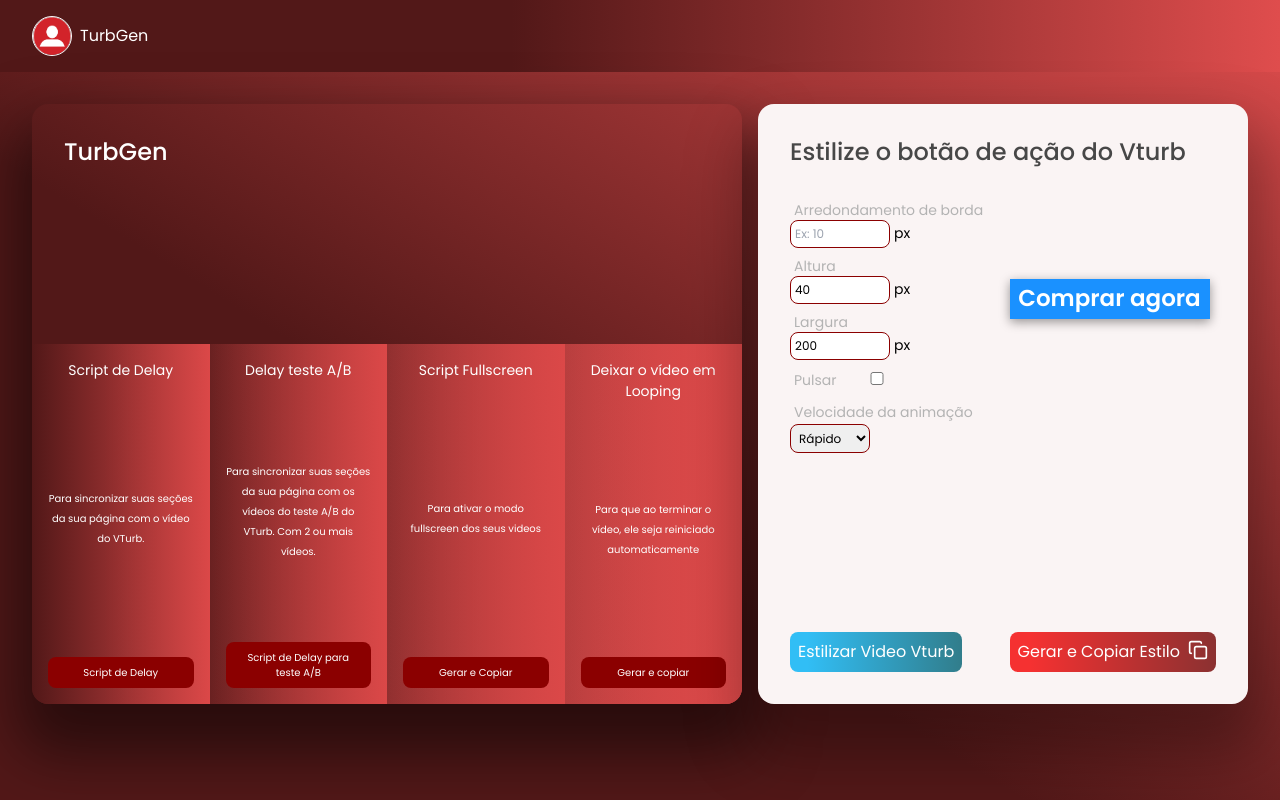
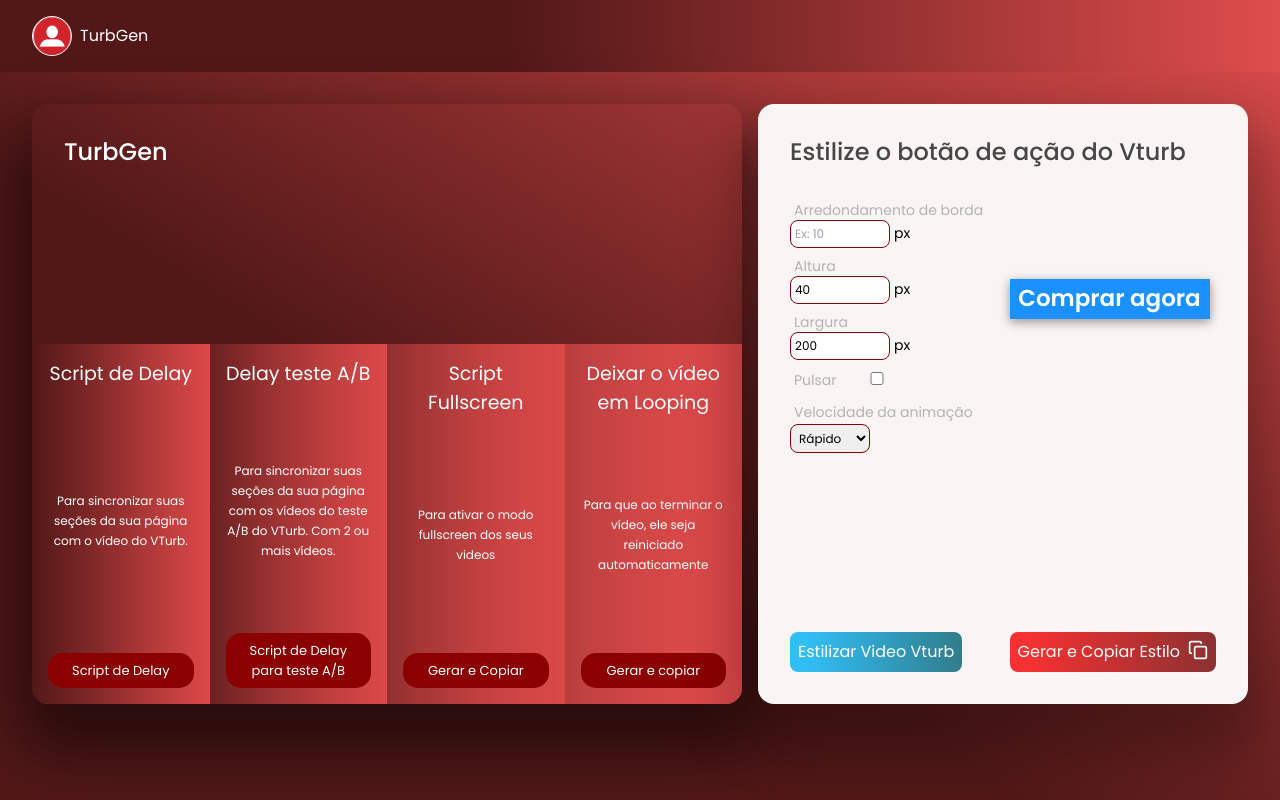
Before and after one commit to mateus-gomes-barros/turbgen, a Next.js app: page /dashboard in a window 1280 px wide. Built offline with nearby package versions, Linux system fonts and the light colour scheme.

Commit message:
fix:includeTutorialVideo

```diff
--- a/src/app/dashboard/scripts/delay/page.tsx
+++ b/src/app/dashboard/scripts/delay/page.tsx
@@ -72,7 +72,9 @@
   return (
     <div className="flex w-full h-[80vh] gap-4  px-8 py-8">
       <section className="flex-1 flex flex-col">
-        <h1 className="text-white font-medium text-2xl">Script de Delay</h1>
+        <div className="flex gap-4 items-center">
+          <h1 className="text-white font-medium text-2xl">Script de Delay</h1>
+        </div>
         <div className="flex flex-col gap-4 mt-16">
           <div className="flex flex-1 gap-4">
             <MiniCard>
@@ -140,6 +142,18 @@
               Cole o código em sua página de vendas. Caso não saiba como, temos
               o tutorial abaixo:
             </p>
+
+            <div style={{ padding: "56.25% 0 0 0",position:"relative" }}>
+              <iframe
+                frameBorder="0"
+                allowFullScreen
+                src="https://scripts.converteai.net/731b1a17-a0f6-4521-b6f8-c62453dc0b90/players/653d0c1267a28d00081934df/embed.html"
+                id="ifr_653d0c1267a28d00081934df"
+                style={{position:"absolute",top:"0",left:"0",width:"100%",height:"100%"}}
+                referrerPolicy="origin"
+              ></iframe>
+            </div>
+
             <a
               target="_blank"
               className="bg-[#ec4141] mt-auto rounded-full hover:brightness-125 transition-all text-sm p-2 text-white text-center"
--- a/src/app/dashboard/scripts/delayab/page.tsx
+++ b/src/app/dashboard/scripts/delayab/page.tsx
@@ -2,7 +2,7 @@
 
 import MiniCard from "@/components/ui/mini_card";
 import { config, configVideoProps, useScripts } from "@/contexts/ScriptContext";
-import { ChevronLeftSquare, ChevronRightSquare } from "lucide-react";
+import { ChevronLeftSquare, ChevronRightSquare, Info } from "lucide-react";
 import { setConfig } from "next/config";
 import { useEffect, useState } from "react";
 import CardAB from "../../[components]/card_ab";
@@ -232,9 +232,11 @@
   return (
     <div className="flex w-full h-full gap-4  px-8 py-8">
       <section className="flex-1 flex flex-col">
-        <h1 className="text-white font-medium text-2xl">
-          Script de Delay Teste A/B
-        </h1>
+      <div className='flex gap-4 items-center'>
+          <h1 className="text-white font-medium text-2xl">Script de Delay A/B</h1>
+          <Info color={"yellow"}/>
+
+        </div>
         <div className="flex flex-col gap-4 mt-16">
           <div className="grid grid-flow-col grid-rows-2 gap-4">
             <MiniCard>
--- a/src/components/ui/card.tsx
+++ b/src/components/ui/card.tsx
@@ -16,13 +16,13 @@
 }: Props) {
   return (
     <div className="flex flex-1 flex-col justify-between bg-gradient-to-l from-[#db4848] h-[100%] px-4 py-4">
-      <h4 className="text-white text-[14px] text-center">{title}</h4>
-      <p className="text-sm text-center text-white max-2xl:text-[10px]">
+      <h4 className="text-white text-[19px] text-center">{title}</h4>
+      <p className="text-sm text-center text-white max-2xl:text-[12px]">
         {description}
       </p>
       {url && (
         <Link
-          className="bg-[darkRed] text-white text-[10px] px-4 py-2 rounded-[8px] hover:brightness-125 transition text-center"
+          className="bg-[darkRed] text-white text-[13px] px-4 py-2 rounded-[15px] hover:brightness-125 transition text-center"
           href={url}
         >
           {titleButton}
@@ -30,7 +30,7 @@
       )}
       {action && (
         <button
-          className="bg-[darkRed] text-white text-[10px] px-4 py-2 rounded-[8px] hover:brightness-125 transition"
+          className="bg-[darkRed] text-white text-[13px] px-4 py-2 rounded-[15px] hover:brightness-125 transition"
           onClick={action}
         >
           {titleButton}
```
